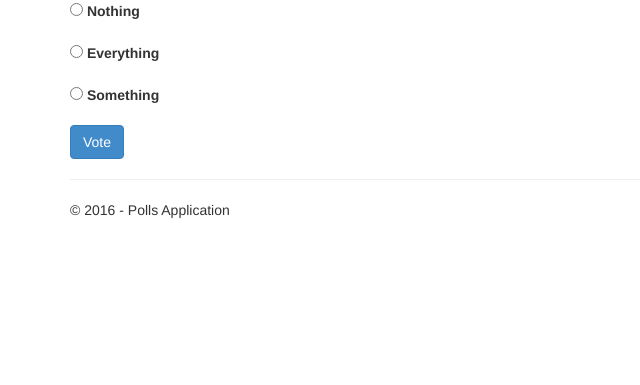
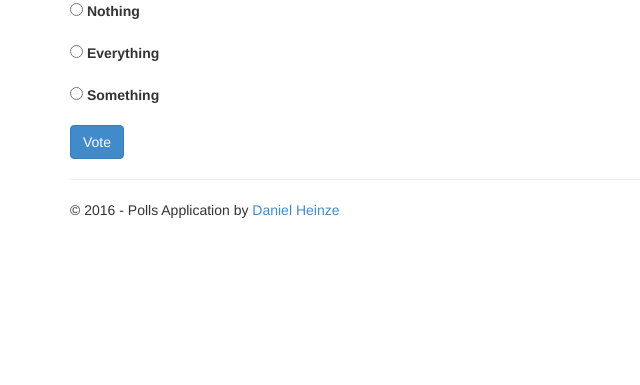
Before and after one commit to Danielius1012/DjangoDemo, a Django app: page /polls/1/ in a window 1280 px wide. Shown: the part 191-576 px from the top of the page, without its empty margins (0-640 px from the left). Run offline with Django 3.2, Linux system fonts and the light colour scheme; data comes from the database, SQL or seed files in the repository; some libraries are stand-ins or nearby versions.

Commit message:
added link

```diff
--- a/DjangoDemo/DjangoDemo/polls/templates/polls/layout.html
+++ b/DjangoDemo/DjangoDemo/polls/templates/polls/layout.html
@@ -35,7 +35,7 @@
 {% block content %}{% endblock %}
         <hr/>
         <footer>
-            <p>&copy; {{ year }} - Polls Application</p>
+            <p>&copy; {{ year }} - Polls Application by <a href="http://devblog.azurewebsites.net">Daniel Heinze</a></p>
         </footer>
     </div>
 
```
Also changed, not shown: 1 other file.
